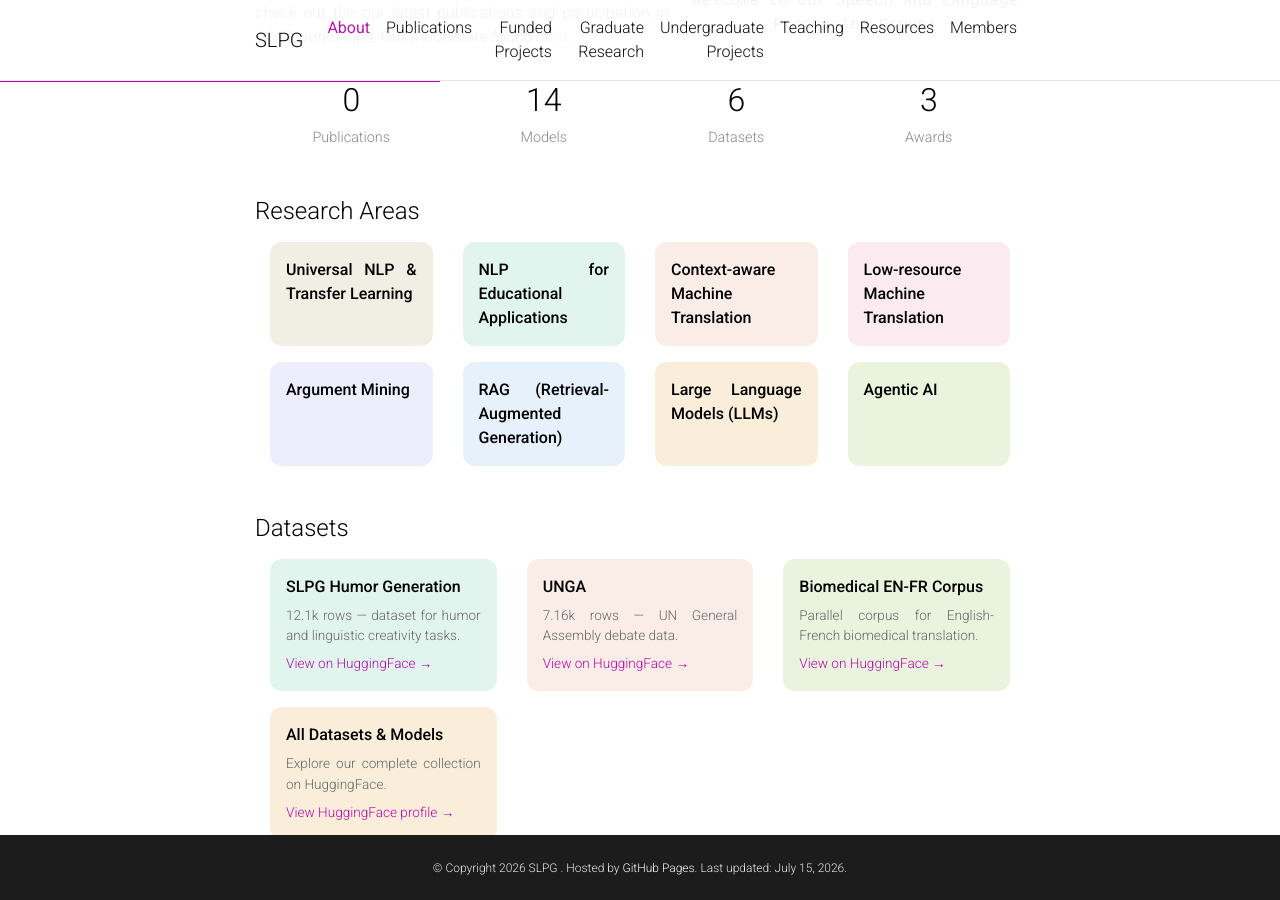
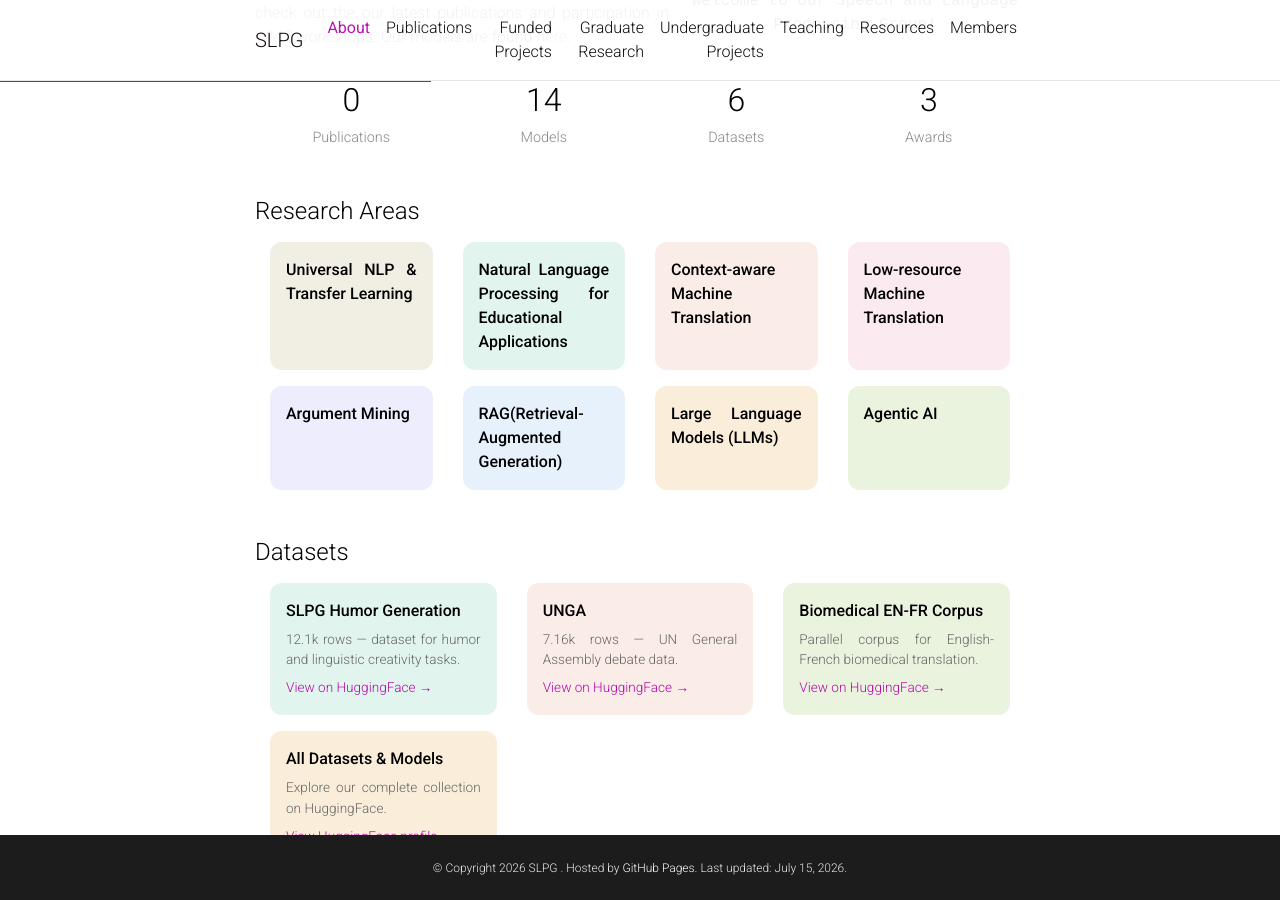
Before and after one commit to slpg-fjwu/slpg-fjwu.github.io, a Jekyll site: the page built from _pages/about.md, in a window 1280 px wide and 900 px high, scrolled down 384 px. Built offline with Jekyll 4.4.1, drawn with Linux system fonts in a browser that asks for light colours; comment, search, counter and statistics services are not loaded; a style sheet for code colours, icons or effects is not loaded.

Commit message:
about.md

```diff
--- a/_pages/about.md
+++ b/_pages/about.md
@@ -54,7 +54,7 @@
   </div>
   <div class="col-6 col-md-3" style="margin-bottom: 1rem;">
     <div style="background: #e1f5ee; border-radius: 12px; padding: 1rem; height: 100%;">
-      <strong>NLP for Educational Applications</strong>
+      <strong>Natural Language Processing for Educational Applications</strong>
     </div>
   </div>
   <div class="col-6 col-md-3" style="margin-bottom: 1rem;">
@@ -74,7 +74,7 @@
   </div>
   <div class="col-6 col-md-3" style="margin-bottom: 1rem;">
     <div style="background: #e6f1fb; border-radius: 12px; padding: 1rem; height: 100%;">
-      <strong>RAG (Retrieval-Augmented Generation)</strong>
+      <strong>RAG(Retrieval-Augmented Generation)</strong>
     </div>
   </div>
   <div class="col-6 col-md-3" style="margin-bottom: 1rem;">
```
